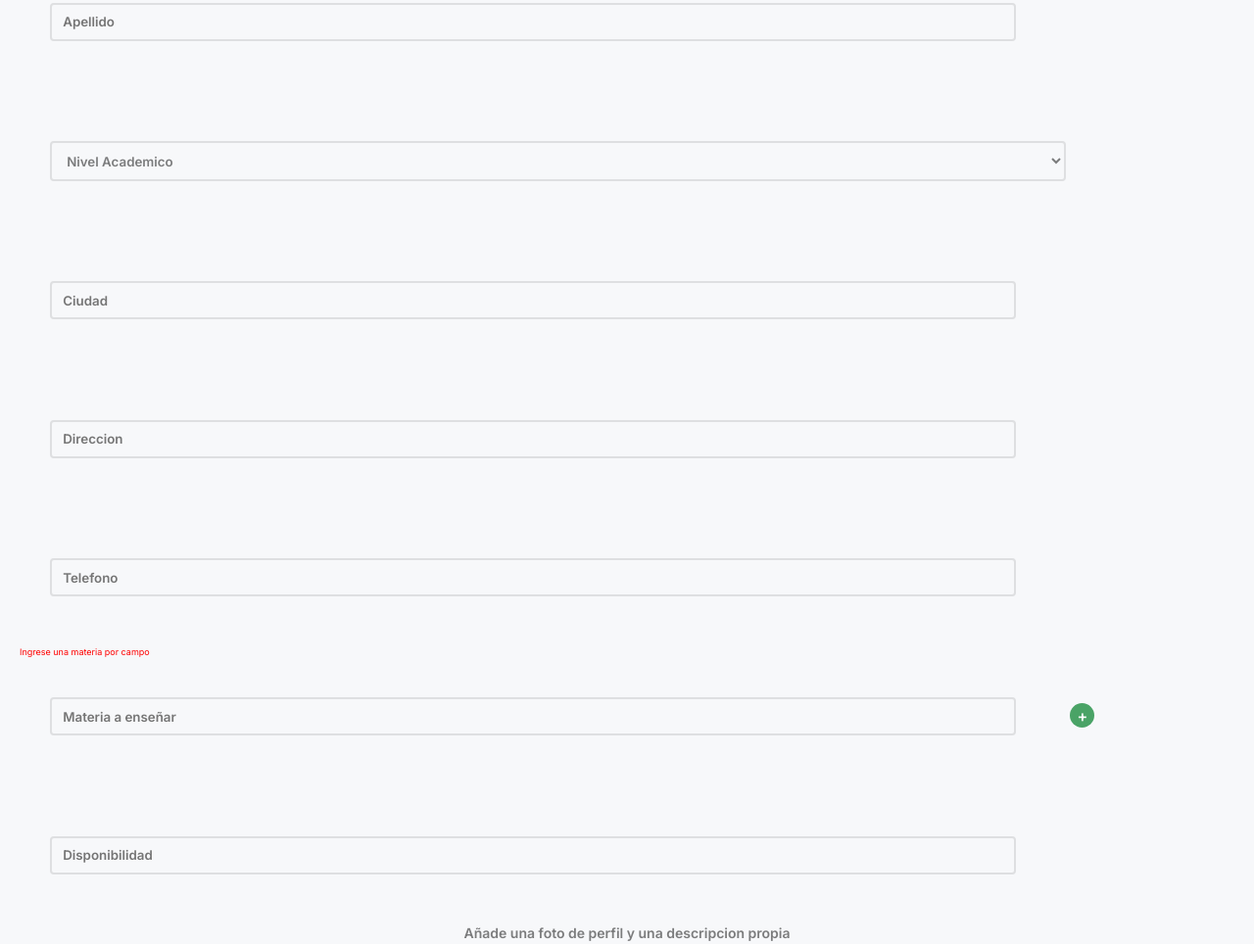
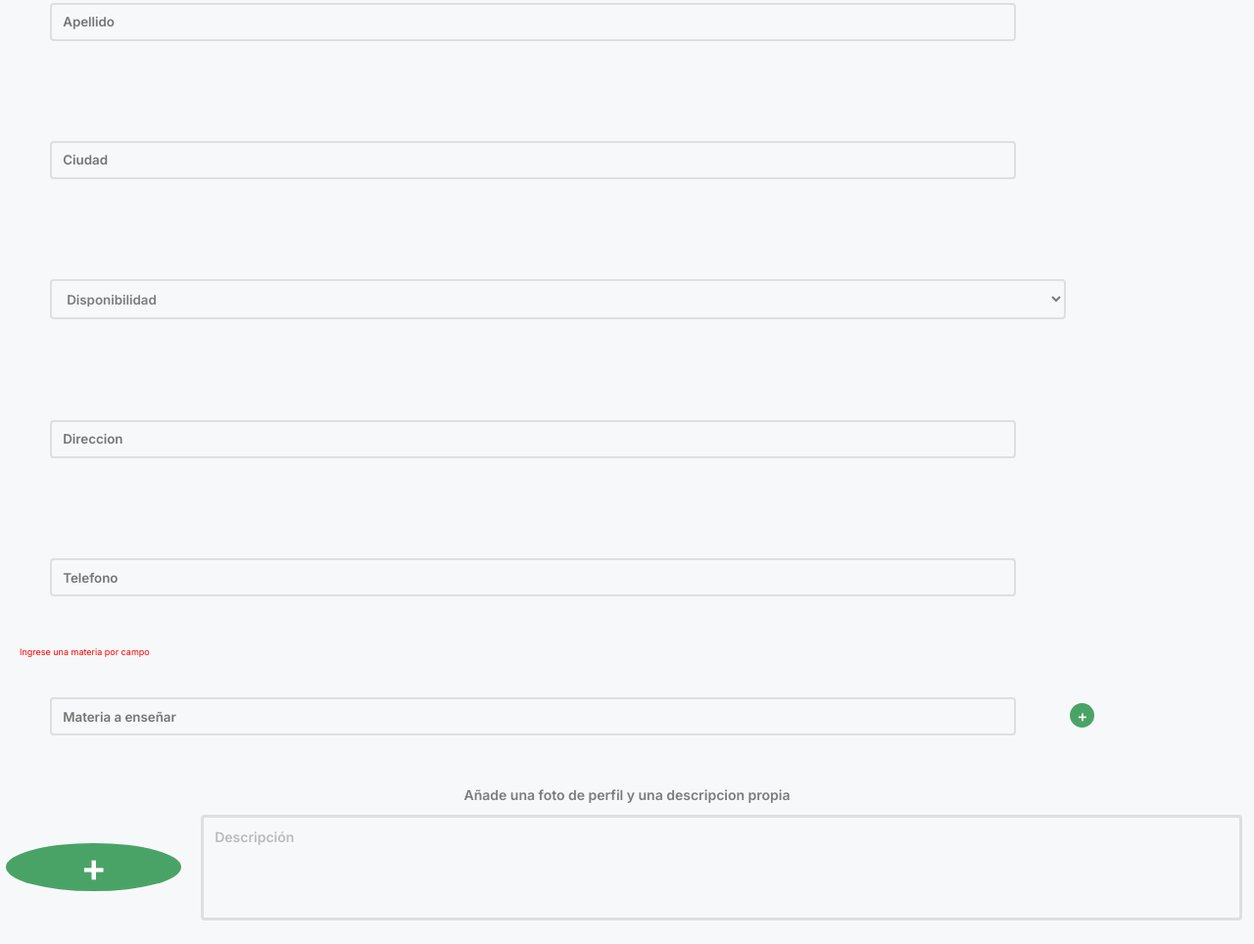
Before and after one commit to sacacciabueGH/My-Teacher, a website: page src/www/vistas/registroProfesor.html in a window 1280 px wide. Shown: the part 745-1709 px from the top of the page at 98% size. Drawn offline with Linux system fonts and the light colour scheme.

```diff
--- a/src/www/vistas/registroProfesor.html
+++ b/src/www/vistas/registroProfesor.html
@@ -31,17 +31,29 @@
                 <input type="text" name="apellido" id="apellido" placeholder="Apellido">
            </label>
             <br>
-            <label for="nivelEducativo">
-                <select name="niveles" id="niveles">
-                    <option value="" disabled selected>Nivel Academico</option>
-                    <option value="secundario">Secundario</option>
-                    <option value="terciario">Terciario</option>
-                    <option value="universitario">Universitario</option>
-                </select>
+            <label>
+                <input type="text" name="ciudad" id="ciudad" placeholder="Ciudad">
             </label>
             <br>
             <label>
-                <input type="text" name="ciudad" id="ciudad" placeholder="Ciudad">
+                <select name="disponibilidad" id="disponibilidad">
+                    <option value="" disabled selected>Disponibilidad</option>
+                    <option value="6:00">6:00</option>
+                    <option value="7:00">7:00</option>
+                    <option value="8:00">8:00</option>
+                    <option value="9:00">9:00</option>
+                    <option value="10:00">10:00</option>
+                    <option value="11:00">11:00</option>
+                    <option value="12:00">12:00</option>
+                    <option value="13:00">13:00</option>
+                    <option value="14:00">14:00</option>
+                    <option value="15:00">15:00</option>
+                    <option value="16:00">16:00</option>
+                    <option value="17:00">17:00</option>
+                    <option value="18:00">18:00</option>
+                    <option value="19:00">19:00</option>
+                    <option value="20:00">20:00</option>
+                </select>
             </label>
             <br>
             <label>
@@ -58,11 +70,6 @@
             </label>
             <button id="agregar_materia">+</button>
             <br>
-            <label>
-                <input type="text" name="disponibilidad" id="disponibilidad" placeholder="Disponibilidad">
-            </label>
-            <br>
-
             <p class="añadirFotoRegistro">Añade una foto de perfil y una descripcion propia</p>
 
              <div class="profile-upload">
```
Also changed, not shown: src/www/vistas/buscarProfesor.html (+1 -1 lines).
